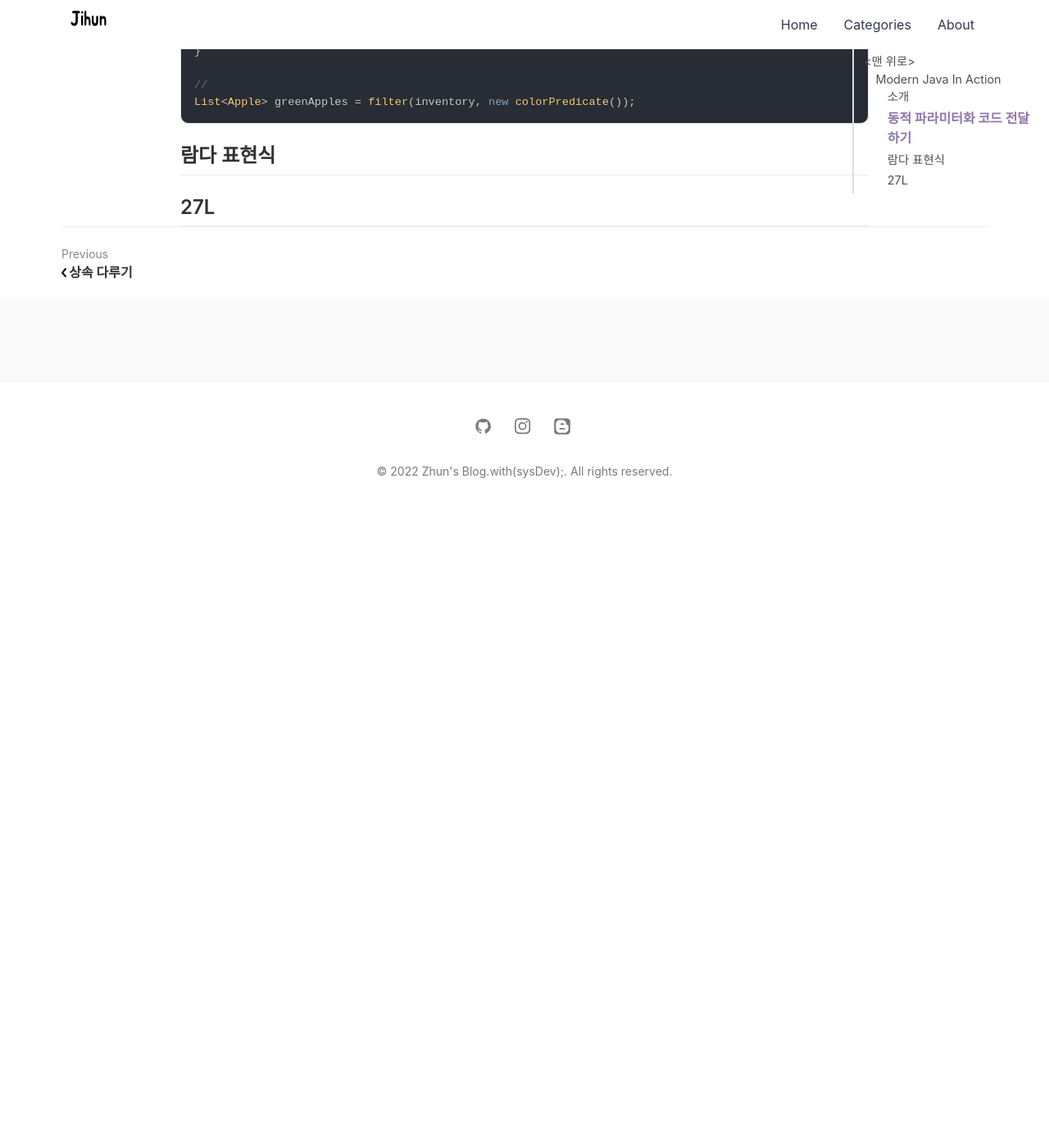
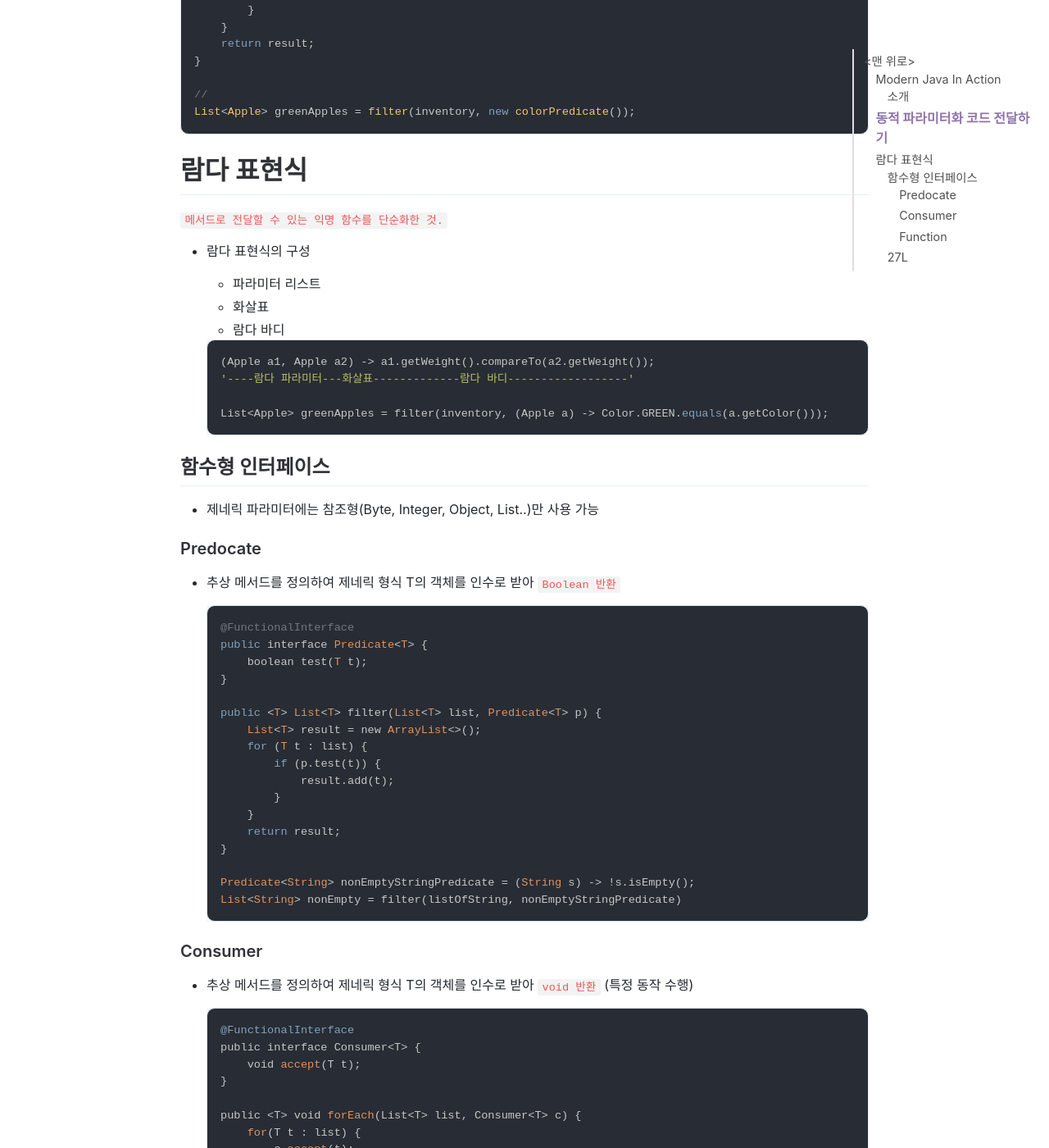
Before and after one commit to jihunparkme/jihunparkme.github.io, a Jekyll site: the page built from _posts/2022-01-29-Modern_Java_In_Action.md, in a window 1280 px wide and 1400 px high, scrolled down 2143 px. Shown: the whole window at 82% size. Built offline with Jekyll 4.4.1, drawn with Linux system fonts in a browser that asks for light colours; nearby versions of some CDN libraries; comment, search, counter and statistics services are not loaded; before the commit the page ends 2773 px from its top, so only the background shows below that; some of the changed text lies outside the part shown.

Commit message:
[MJIA] 람다 표현식 - 함수형 인터페이스

````diff
--- a/_posts/2022-01-29-Modern_Java_In_Action.md
+++ b/_posts/2022-01-29-Modern_Java_In_Action.md
@@ -22,7 +22,7 @@ featured-img: modern-java
 - \3. `병렬성과 공유 가변 데이터`
   - 기존의 자바 스레드 API보다 쉽게 병렬성을 활용
 
-## 동적 파라미터화 코드 전달하기
+# 동적 파라미터화 코드 전달하기
 
 `자주 바뀌는 요구사항에 효과적으로 대응하자.`
 
@@ -82,6 +82,99 @@ public <T> List<T> filter(List<T> list, Predicate<T> p) {
 List<Apple> greenApples = filter(inventory, new colorPredicate());
 ```
 
-## 람다 표현식
+# 람다 표현식
+
+`메서드로 전달할 수 있는 익명 함수를 단순화한 것.`
+
+- 람다 표현식의 구성
+
+  - 파라미터 리스트
+  - 화살표
+  - 람다 바디
+
+  ```java
+  (Apple a1, Apple a2) -> a1.getWeight().compareTo(a2.getWeight());
+  '----람다 파라미터---화살표-------------람다 바디------------------'
+
+  List<Apple> greenApples = filter(inventory, (Apple a) -> Color.GREEN.equals(a.getColor()));
+  ```
+
+## 함수형 인터페이스
+
+- 제네릭 파라미터에는 참조형(Byte, Integer, Object, List..)만 사용 가능
+
+### Predocate
+
+- 추상 메서드를 정의하여 제네릭 형식 T의 객체를 인수로 받아 `Boolean 반환`
+
+  ```java
+  @FunctionalInterface
+  public interface Predicate<T> {
+      boolean test(T t);
+  }
+
+  public <T> List<T> filter(List<T> list, Predicate<T> p) {
+      List<T> result = new ArrayList<>();
+      for (T t : list) {
+          if (p.test(t)) {
+              result.add(t);
+          }
+      }
+      return result;
+  }
+
+  Predicate<String> nonEmptyStringPredicate = (String s) -> !s.isEmpty();
+  List<String> nonEmpty = filter(listOfString, nonEmptyStringPredicate)
+  ```
+
+### Consumer
+
+- 추상 메서드를 정의하여 제네릭 형식 T의 객체를 인수로 받아 `void 반환` (특정 동작 수행)
+
+  ```java
+  @FunctionalInterface
+  public interface Consumer<T> {
+      void accept(T t);
+  }
+
+  public <T> void forEach(List<T> list, Consumer<T> c) {
+      for(T t : list) {
+          c.accept(t);
+      }
+  }
+  forEach(
+      Arrays.asList(1,2,3,4,5),
+      (Integer i) -> System.out.println(i);
+  )
+  ```
+
+### Function
+
+- 추상 메서드를 정의하여 제네릭 형식 T의 객체를 인수로 받아 `제네릭 형식 R 객체를 반환` (입력을 출력으로 매핑할 경우)
+
+  ```java
+  @FunctionalInterface
+  public interface Function<T, R> {
+      R apply(T t);
+  }
+
+  public <T, R> List<R> map(List<T> list, Function<T, R> f) {
+      List<R> result = new ArrayList<>();
+      for(T t : list) {
+          result.add(f.apply(t));
+      }
+      return result;
+  }
+
+  // [7, 2, 6]
+  List<Integer> l = map(
+      Arrays.asList("lambdas", "in", "action"),
+      (String s) -> s.length()
+  );
+  ```
+
+
+
+
 
 ## 27L
````
